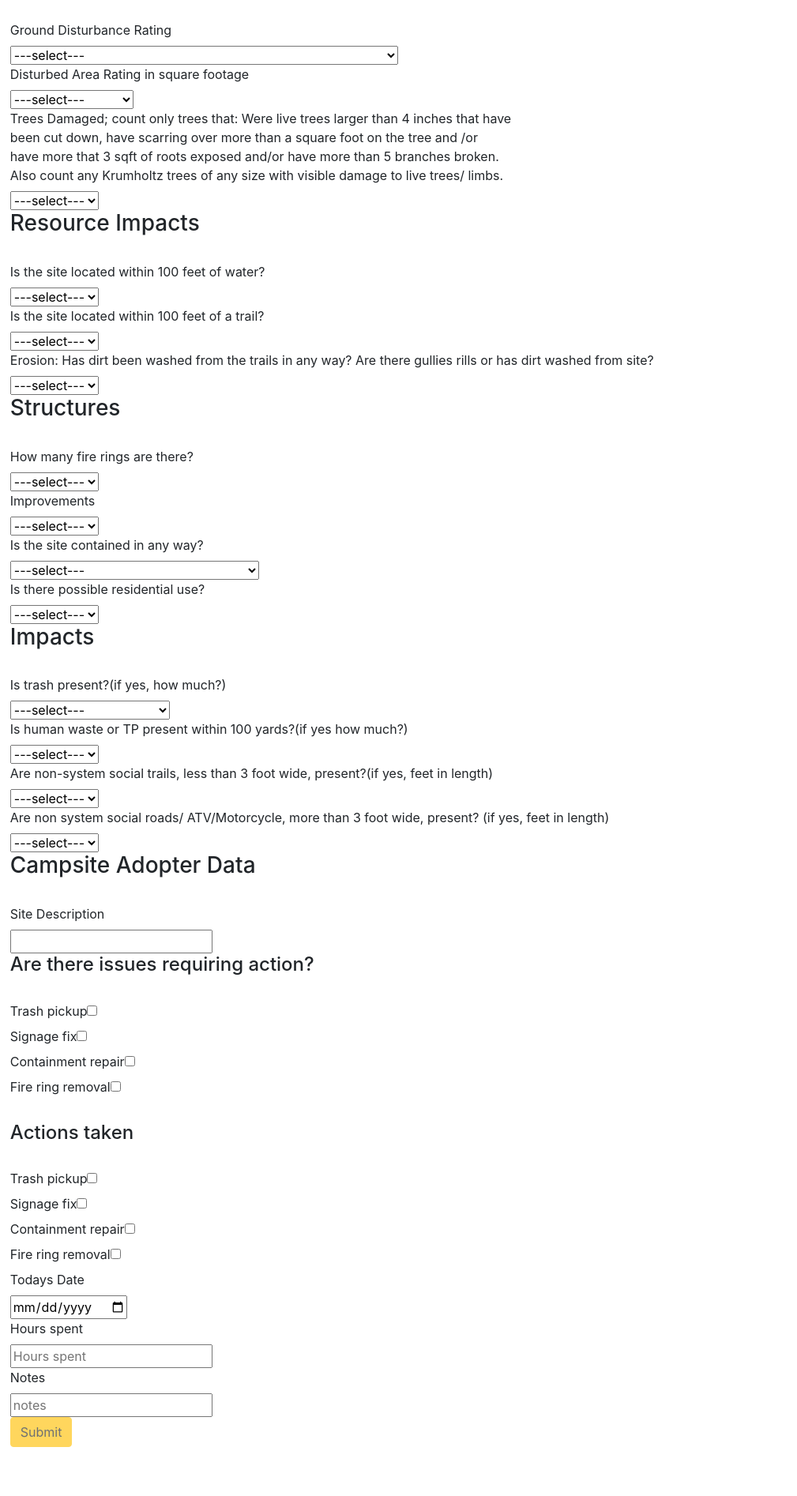
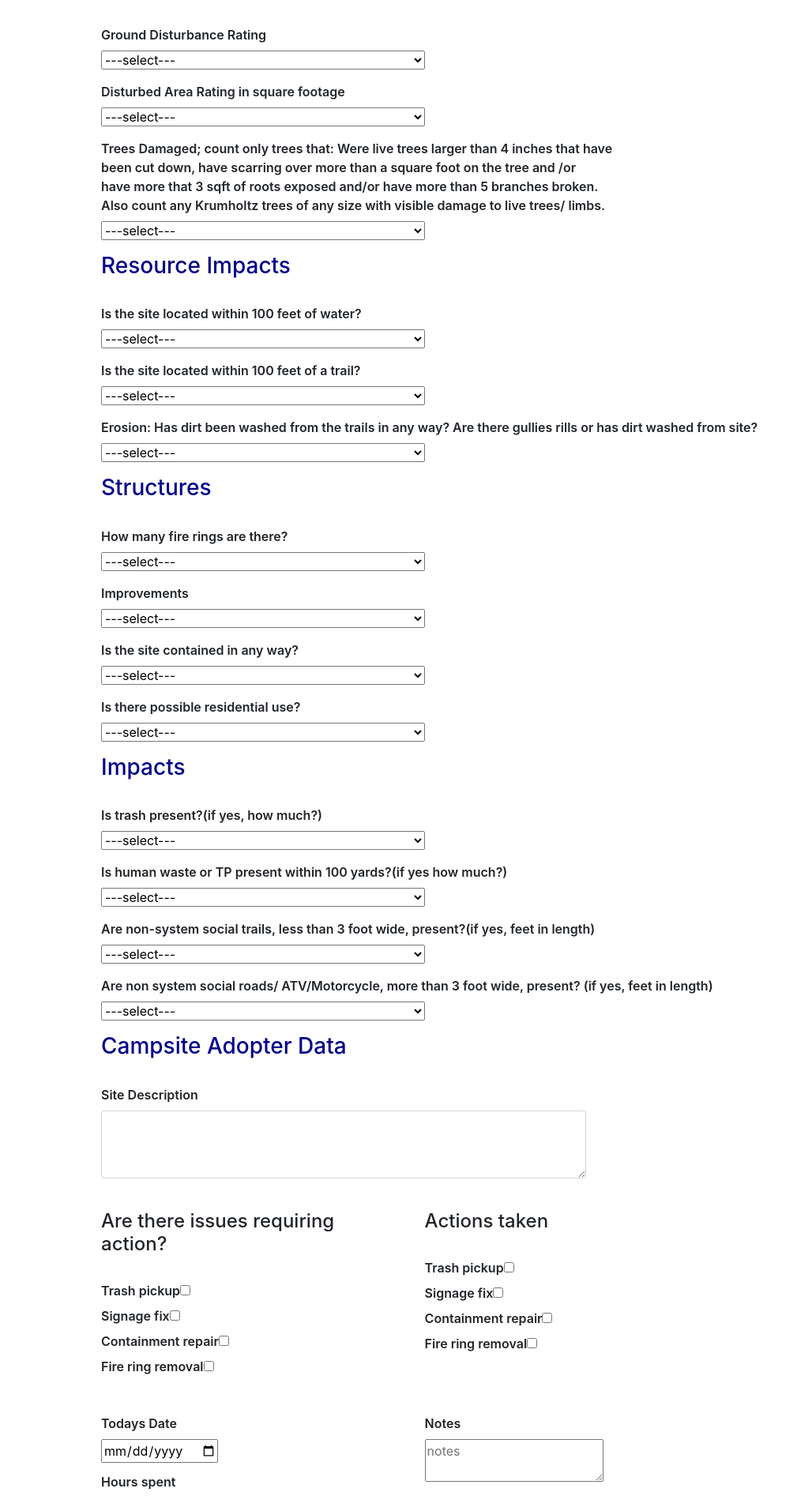
Before and after one commit to Dustnclay/Campsite-Manager, a React (Create React App) app: page /survey in a window 1280 px wide. Shown: the part 520-2414 px from the top of the page at 79% size, without its empty margins (0-1009 px from the left). Before the commit the page ends 2365 px from the top, so only its background shows below. Built offline with nearby package versions, Linux system fonts and the light colour scheme.

Commit message:
form styling added

```diff
--- a/src/components/Survey.js
+++ b/src/components/Survey.js
@@ -125,26 +125,37 @@ function Survey() {
         })
     }
     return(
-        <Form onSubmit={submitButton} style={{padding:'1%'}}>
+        <Form onSubmit={submitButton} style={{paddingTop:'5%', paddingLeft:'10%', paddingRight:'10%'}}>
+
             <h3>General Info</h3><br/>
+
+            <div class="flex">
+                <div class="form-group grouped">
                     <label>Location Name</label><br/>
                     <input type='text' name='location' value={answers.location} onChange={eventHandler}></input><br/>
+                </div>
 
+                <div class="form-group grouped">
                     <label>Collector Name</label><br/>
                     <input type='text' name='collector' value={answers.collector} onChange={eventHandler}></input><br/>
+                </div>
+            </div>
 
+            <div class="form-group">
                 <h3>Impact Rating</h3><br/>
                 <label>Ground Disturbance Rating</label><br/>
-            <select name="groundDisturbance" onChange={eventHandler}>
+                <select name="groundDisturbance" onChange={eventHandler} class="select" >
                     <option value="choose">---select---</option>
                     <option value="Recovered">Site has Recovered</option>
                     <option value="Flat">vegetation is flattened but not permanently damaged</option>
                     <option value="Worn">vegetation is worn away around fire place or center of activity</option>
                     <option value="Bare">bare soil is exposed on most of site</option>
                 </select><br/>
+            </div>
 
+            <div class="form-group">
                 <label>Disturbed Area Rating in square footage</label><br/>
-            <select  name="disturbedArea" onChange={eventHandler}>
+                <select  name="disturbedArea" onChange={eventHandler} class="select" >
                     <option value="choose">---select---</option>
                     <option value="1-5">1-5 sqft</option>
                     <option value="5-10">5-10 sqft</option>
@@ -152,12 +163,14 @@ function Survey() {
                     <option value="25-50">25-50 sqft</option>
                     <option value="+50">more than 50 sqft</option>
                 </select><br/>
+            </div>
 
+            <div class="form-group">
                 <label>Trees Damaged; count only trees that: Were live trees larger than 4 inches that have <br/>
                     been cut down, have scarring over more than a square foot on the tree and /or<br/>
                     have more that 3 sqft of roots exposed and/or have more than 5 branches broken.<br/>
                     Also count any Krumholtz trees of any size with visible damage to live trees/ limbs.</label><br/>
-            <select  name="treesDamaged" onChange={eventHandler}>
+                <select  name="treesDamaged" class="select"  onChange={eventHandler}>
                     <option value="choose">---select---</option>
                     <option value="0">0</option>
                     <option value="1-2">1-2</option>
@@ -165,32 +178,40 @@ function Survey() {
                     <option value="5-10">5-10</option>
                     <option value="+10">+10</option>
                 </select><br/>
+            </div>
 
+            <div class="form-group">
                 <h3>Resource Impacts</h3><br/>
                 <label>Is the site located within 100 feet of water?</label><br/>
-            <select name="nearWater" onChange={eventHandler}>
+                <select name="nearWater" class="select" onChange={eventHandler}>
                     <option value="choose">---select---</option>
                     <option value="Yes">Yes</option>
                     <option value="No">No</option>
                 </select><br/>
+            </div>
 
+            <div class="form-group">
                 <label>Is the site located within 100 feet of a trail?</label><br/>
-            <select  name="nearTrail" onChange={eventHandler}>
+                <select  name="nearTrail" class="select" onChange={eventHandler}>
                     <option value="choose">---select---</option>
                     <option value="Yes">Yes</option>
                     <option value="No">No</option>
                 </select><br/>
+            </div>
 
+            <div class="form-group">
                 <label>Erosion: Has dirt been washed from the trails in any way? Are there gullies rills or has dirt washed from site?</label><br/>
-            <select  name="erosion" onChange={eventHandler}>
+                <select  name="erosion" class="select" onChange={eventHandler}>
                     <option value="choose">---select---</option>
                     <option value="Yes">Yes</option>
                     <option value="No">No</option>
                 </select><br/>
+            </div>
 
+            <div class="form-group">
                 <h3>Structures</h3><br/>
                 <label>How many fire rings are there?</label><br/>
-            <select  name="fireRings" onChange={eventHandler}>
+                <select  name="fireRings" class="select" onChange={eventHandler}>
                     <option value="choose">---select---</option>
                     <option value="0">0</option>
                     <option value="1">1</option>
@@ -198,32 +219,40 @@ function Survey() {
                     <option value="3">3</option>
                     <option value="+4">+4</option>
                 </select><br/>
+            </div>
 
+            <div class="form-group">
                 <label>Improvements</label><br/>
-            <select  name="improvements" onChange={eventHandler}>
+                <select  name="improvements" class="select" onChange={eventHandler}>
                     <option value="choose">---select---</option>
                     <option value="Yes">Yes</option>
                     <option value="No">No</option>
                 </select><br/>
+            </div>
 
+            <div class="form-group">
                 <label>Is the site contained in any way?</label><br/>
-            <select  name="contained" onChange={eventHandler}>
+                <select  name="contained" class="select" onChange={eventHandler}>
                     <option value="choose">---select---</option>
                     <option value="No">No</option>
                     <option value="Engineered">Engineered fencing/boulders</option>
                     <option value="Natural">Naturally contained by rocks/trees etc.</option>
                 </select><br/>
+            </div>
 
+            <div class="form-group">
                 <label>Is there possible residential use?</label><br/>
-            <select  name="residential" onChange={eventHandler}>
+                <select  name="residential" class="select" onChange={eventHandler}>
                     <option value="choose">---select---</option>
                     <option value="Yes">Yes</option>
                     <option value="No">No</option>
                 </select><br/>
+            </div>
 
+            <div class="form-group">
                 <h3>Impacts</h3><br/>
                 <label>Is trash present?(if yes, how much?)</label><br/>
-            <select  name="trash" onChange={eventHandler}>
+                <select  name="trash" class="select" onChange={eventHandler}>
                     <option value="choose">---select---</option>
                     <option value="No">No</option>
                     <option value="<1G"> less than 1 Gallon</option>
@@ -232,39 +261,51 @@ function Survey() {
                     <option value=">2TB">more than 2 Trash Bags</option>
                     <option value="TruckLoad">truck load</option>
                 </select><br/>
+            </div>
 
+            <div class="form-group">
                 <label>Is human waste or TP present within 100 yards?(if yes how much?)</label><br/>
-            <select  name="humanWaste" onChange={eventHandler}>
+                <select  name="humanWaste" class="select" onChange={eventHandler}>
                     <option value="choose">---select---</option>
                     <option value="No">No</option>
                     <option value="1">1</option>
                     <option value="2-5">2-5</option>
                     <option value="5+">5+</option>
                 </select><br/>
+            </div>
 
+            <div class="form-group">
                 <label>Are non-system social trails, less than 3 foot wide, present?(if yes, feet in length)</label><br/>
-            <select  name="socialTrail" onChange={eventHandler}>
+                <select  name="socialTrail" class="select" onChange={eventHandler}>
                     <option value="choose">---select---</option>
                     <option value="0-10">0-10</option>
                     <option value="10-25">10-25</option>
                     <option value="25-100">25-100</option>
                     <option value="100+">100+</option>
                 </select><br/>
+            </div>
 
+            <div class="form-group">
                 <label>Are non system social roads/ ATV/Motorcycle, more than 3 foot wide, present? (if yes, feet in length)</label><br/>
-            <select  name="socialRoad" onChange={eventHandler}>
+                <select  name="socialRoad" class="select"  onChange={eventHandler}>
                     <option value="choose">---select---</option>
                     <option value="0-10">0-10</option>
                     <option value="10-25">10-25</option>
                     <option value="25-100">25-100</option>
                     <option value="100+">100+</option>
                 </select><br/>
+            </div>
+
 
             <h3>Campsite Adopter Data</h3><br/>
 
+            <div class="form-group">
                 <label>Site Description</label><br/>
-            <input type='text' name='siteDescription' value={answers.siteDescription} onChange={eventHandler}></input><br/>
+                <textarea type='text' name='siteDescription' class="form-control" style={{'width':'60%'}} rows= '3' value={answers.siteDescription} onChange={eventHandler}></textarea><br/>
+            </div>
 
+            <div class='flex'>
+                <div class="form-group grouped">
                     <h4>Are there issues requiring action?</h4><br/>
                         <label>Trash pickup</label>
                         <input type='checkbox' name="needTrashPickup" onChange={eventHandler}></input><br/>
@@ -274,7 +315,10 @@ function Survey() {
                         <input type='checkbox' name="needContainment repair"onChange={eventHandler}></input><br/>
                         <label>Fire ring removal</label>
                         <input type='checkbox' name="needFireRingRemoval"onChange={eventHandler}></input><br/><br/>
+                </div>
 
+
+                    <div class="form-group grouped">
                         <h4>Actions taken</h4><br/>
                         <label>Trash pickup</label>
                             <input type='checkbox' name="doneTrashPickup" onChange={eventHandler}></input><br/>
@@ -284,15 +328,22 @@ function Survey() {
                             <input type='checkbox' name="doneContainmentRepair"onChange={eventHandler}></input><br/>
                             <label>Fire ring removal</label>
                             <input type='checkbox' name="doneFireRingRemoval"onChange={eventHandler}></input><br/>
+                    </div>
+            </div>
 
+            <div class='flex'>
+                <div class="form-group grouped">
                     <label>Todays Date</label><br/>
                     <input name='date' type='date' onChange={eventHandler}></input><br/>
 
-            <label>Hours spent</label><br/>
+                    <label style={{'paddingTop':'4%'}}>Hours spent</label><br/>
                     <input name='hours' type='number' placeholder='Hours spent'onChange={eventHandler}></input><br/>
-
+            </div>
+                <div class="form-group grouped">
                     <label>Notes</label><br/>
-            <input name='notes' placeholder='notes' onChange={eventHandler}></input><br/>
+                    <textarea name='notes' placeholder='notes' onChange={eventHandler}></textarea><br/>
+                </div>
+            </div>
 
             <Button color="success" disabled={buttonDisabled} color='warning'>Submit</Button>
 
--- a/src/index.css
+++ b/src/index.css
@@ -11,3 +11,32 @@ code {
   font-family: source-code-pro, Menlo, Monaco, Consolas, 'Courier New',
     monospace;
 }
+
+h3{
+  color:darkblue
+}
+label{
+  font-weight: 600;
+}
+
+.flex{
+  display:flex;
+  justify-content: flex-start;
+}
+.grouped{
+  width:40%;
+  padding-right: 10%;
+}
+.select{
+  width:40%
+}
+
+@media only screen and (max-width: 730px) {
+  .flex{
+    flex-direction: column;
+  }
+  .grouped{
+    width:90%;
+
+  }
+}
```
Also changed, not shown: src/App.css (line endings or trailing spaces). Lines whose indentation alone changed are shown as unchanged.
